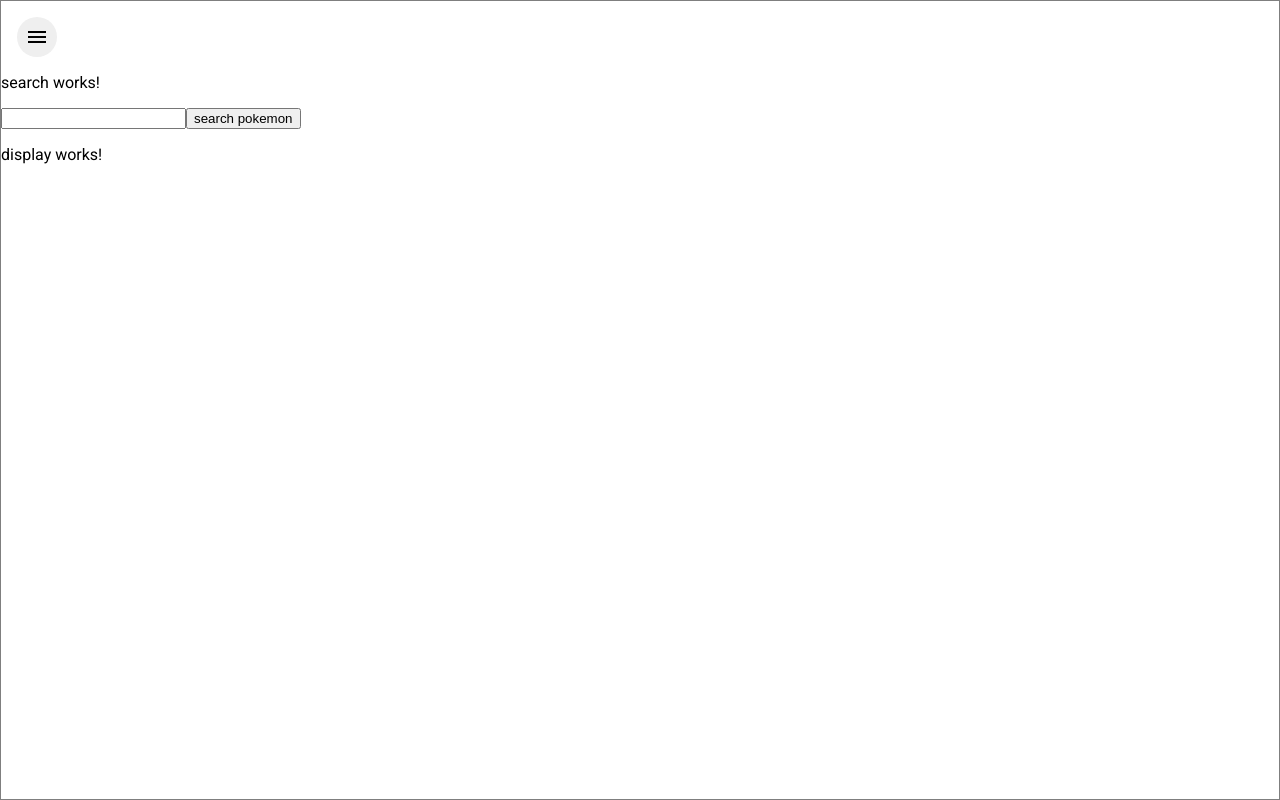
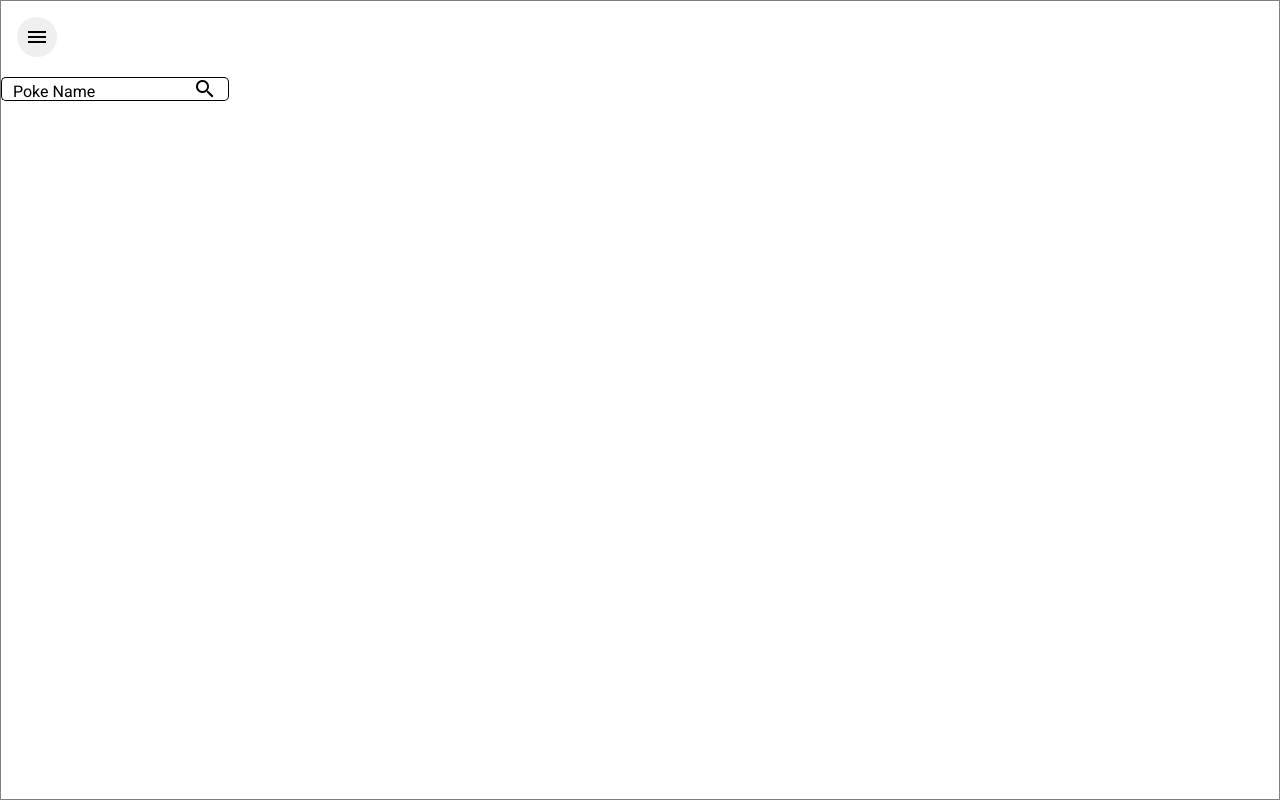
Before and after one commit to luckhoi56/pokeDex, an Angular app: page /search in a window 1280 px wide. Built offline with nearby package versions, Linux system fonts and the light colour scheme.

Commit message:
so far so good

```diff
--- a/src/app/app.module.ts
+++ b/src/app/app.module.ts
@@ -8,7 +8,7 @@ import { SearchComponent } from './search/search.component';
 import { HttpClientModule } from '@angular/common/http';
 import { DisplayComponent } from './display/display.component';
 import { BrowserAnimationsModule } from '@angular/platform-browser/animations';
-//import {FormsModule} from '@angular/forms'
+import {FormsModule} from '@angular/forms'
 import {DisplayMaterialModule} from './modules/display-material.module'
 
 @NgModule({
@@ -23,7 +23,7 @@ import {DisplayMaterialModule} from './modules/display-material.module'
     AppRoutingModule,
     HttpClientModule,
     BrowserAnimationsModule,
-    //FormsModule
+    FormsModule,
     DisplayMaterialModule
 
   ],
--- a/src/app/search/search.component.css
+++ b/src/app/search/search.component.css
@@ -0,0 +1,3 @@
+mat-icon:hover{
+    opacity: 0.5;
+}
--- a/src/app/search/search.component.html
+++ b/src/app/search/search.component.html
@@ -1,12 +1,30 @@
+<!--
 <p>search works!</p>
 
 <form>
-    <input text="text" [value]="m_search_name" (input)="m_search_name=$event.target.value">
-    <input type="button" (click)="search()" value="search pokemon">
+<input text="text" [value]="m_search_name" (input)="m_search_name=$event.target.value">
+<input type="button" (click)="search()" value="search pokemon">
 </form>
 
 <p *ngIf="m_search_pokemon">
+{{m_search_pokemon.abilities[0].ability.name}}
+</p>
+
+<app-display [pokemon]="m_search_pokemon"></app-display>   -->
+
+
+
+<p>
+    <mat-form-field appearance="outline">
+      <mat-label>Poke Name</mat-label>
+      <input matInput placeholder="Ex: Ditto" [value]="m_search_name" (input)="m_search_name=$event.target.value">
+      <mat-icon matSuffix (click)="search()">search</mat-icon>
+
+    </mat-form-field>
+
+  </p>
+
+  <p *ngIf="m_search_pokemon">
+
     {{m_search_pokemon.abilities[0].ability.name}}
 </p>
-
-<app-display [pokemon]="m_search_pokemon"></app-display>
```
Also changed, not shown: src/app/modules/display-material.module.ts (+12 -2 lines).
